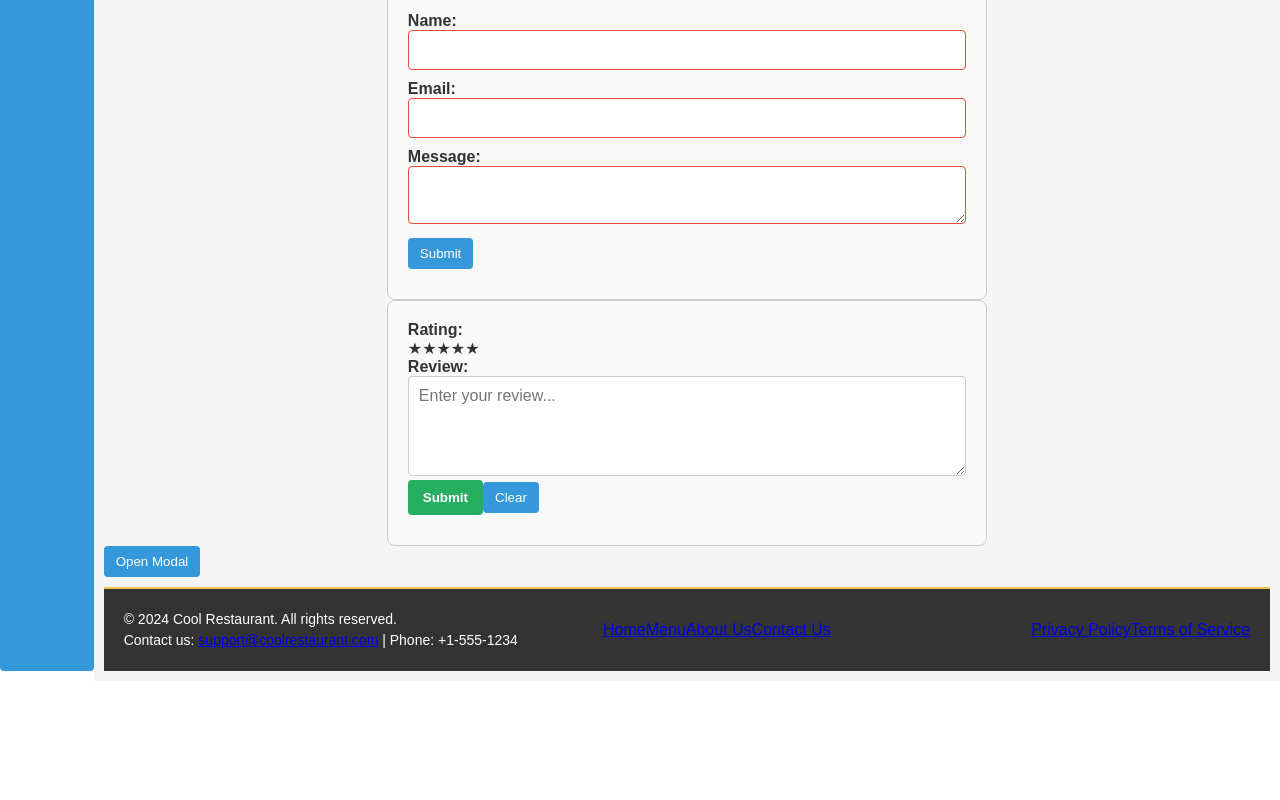
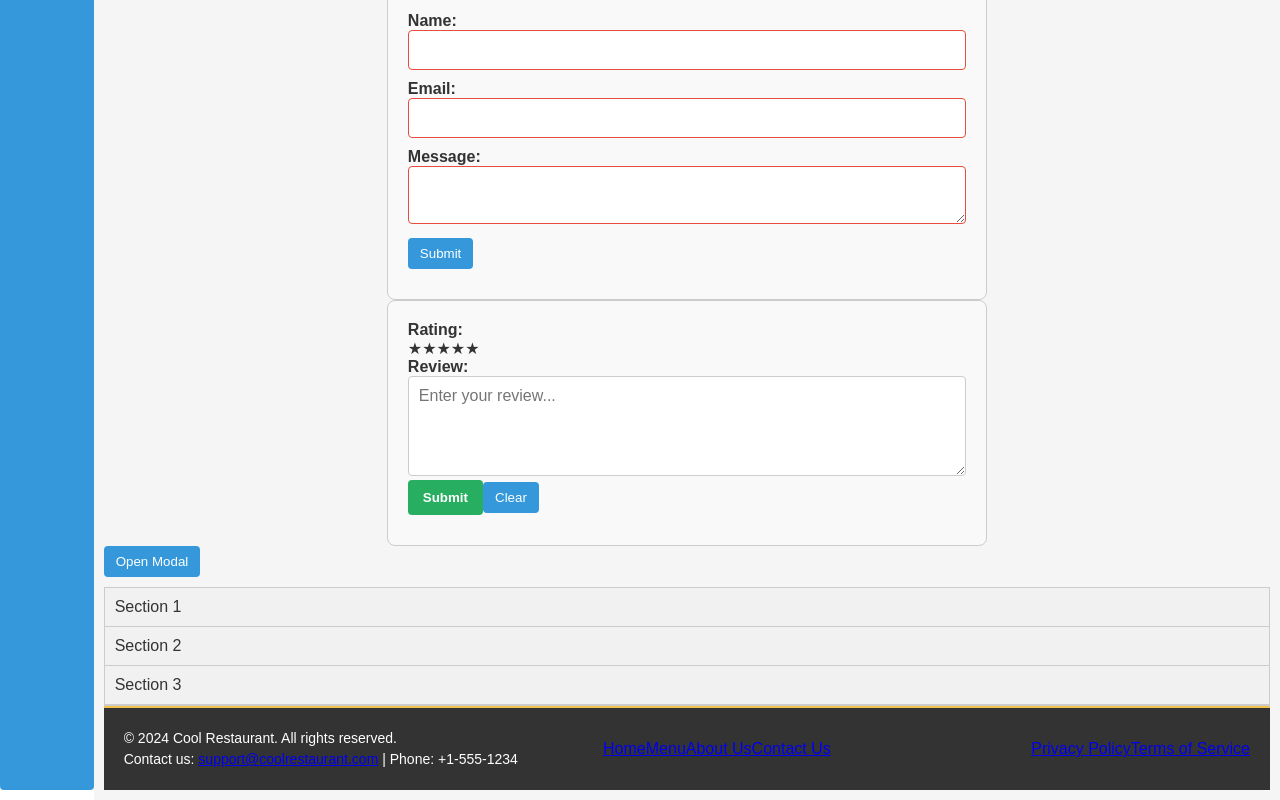
Before and after one commit to mohamedmehdigara/react-burger-menu-example, a React (Create React App) app: page / in a window 1280 px wide. Shown: the part 1417-2217 px from the top of the page. Before the commit the page ends 2098 px from the top, so only its background shows below. Built offline with nearby package versions, Linux system fonts and the light colour scheme.

Commit message:
added files

```diff
--- a/src/App.js
+++ b/src/App.js
@@ -12,6 +12,7 @@ import Modal from './components/Modal/Modal';
 import MenuItem from './components/MenuItem/MenuItem';
 import DropdownMenu from './components/DropdownMenu/DropdownMenu';
 import ImageGallery from './components/ImageGallery/ImageGallery';
+import Accordion from './components/Accordion/Accordion'; // Import the Accordion component
 import './App.css';
 
 function App() {
@@ -65,6 +66,22 @@ function App() {
     }
   ];
 
+  // Sample accordion items
+  const accordionItems = [
+    {
+      title: 'Section 1',
+      content: 'Content for section 1'
+    },
+    {
+      title: 'Section 2',
+      content: 'Content for section 2'
+    },
+    {
+      title: 'Section 3',
+      content: 'Content for section 3'
+    }
+  ];
+
   return (
     <div className="App" id="outer-container">
       {/* Sidebar component */}
@@ -89,16 +106,15 @@ function App() {
           <h1>Welcome to Cool Restaurant!</h1>
           <h2>Check out our offerings in the sidebar or below!</h2>
 
-
           {/* Carousel component */}
           <Carousel />
           <h1>Image Gallery</h1>
-      <ImageGallery images={images} />
+          <ImageGallery images={images} />
           <DropdownMenu trigger={<button>Open Menu</button>}>
-        <a href="#">Menu Item 1</a>
-        <a href="#">Menu Item 2</a>
-        <a href="#">Menu Item 3</a>
-      </DropdownMenu>
+            <a href="#">Menu Item 1</a>
+            <a href="#">Menu Item 2</a>
+            <a href="#">Menu Item 3</a>
+          </DropdownMenu>
 
           {/* ContentCards component with contentItems */}
           <ContentCards items={contentItems} />
@@ -130,6 +146,9 @@ function App() {
               <button onClick={handleToggleModal}>Close Modal</button>
             </Modal>
           )}
+
+          {/* Accordion component */}
+          <Accordion items={accordionItems} />
         </div>
 
         {/* Footer component */}
--- /dev/null
+++ b/src/components/Accordion/Accordion.css
@@ -0,0 +1,26 @@
+.accordion {
+    border: 1px solid #ccc;
+  }
+
+  .accordion-item {
+    border-bottom: 1px solid #ccc;
+  }
+
+  .accordion-title {
+    padding: 10px;
+    cursor: pointer;
+    background-color: #f1f1f1;
+  }
+
+  .accordion-title.active {
+    background-color: #e3e3e3;
+  }
+
+  .accordion-content {
+    padding: 10px;
+    display: none;
+  }
+
+  .accordion-content.open {
+    display: block;
+  }
--- /dev/null
+++ b/src/components/Accordion/Accordion.js
@@ -0,0 +1,30 @@
+import React, { useState } from 'react';
+import './Accordion.css';
+
+const Accordion = ({ items }) => {
+  const [activeIndex, setActiveIndex] = useState(null);
+
+  const onItemClick = (index) => {
+    setActiveIndex(index === activeIndex ? null : index);
+  };
+
+  return (
+    <div className="accordion">
+      {items.map((item, index) => (
+        <div key={index} className="accordion-item">
+          <div
+            className={`accordion-title ${index === activeIndex ? 'active' : ''}`}
+            onClick={() => onItemClick(index)}
+          >
+            {item.title}
+          </div>
+          <div className={`accordion-content ${index === activeIndex ? 'open' : ''}`}>
+            {item.content}
+          </div>
+        </div>
+      ))}
+    </div>
+  );
+};
+
+export default Accordion;
```
